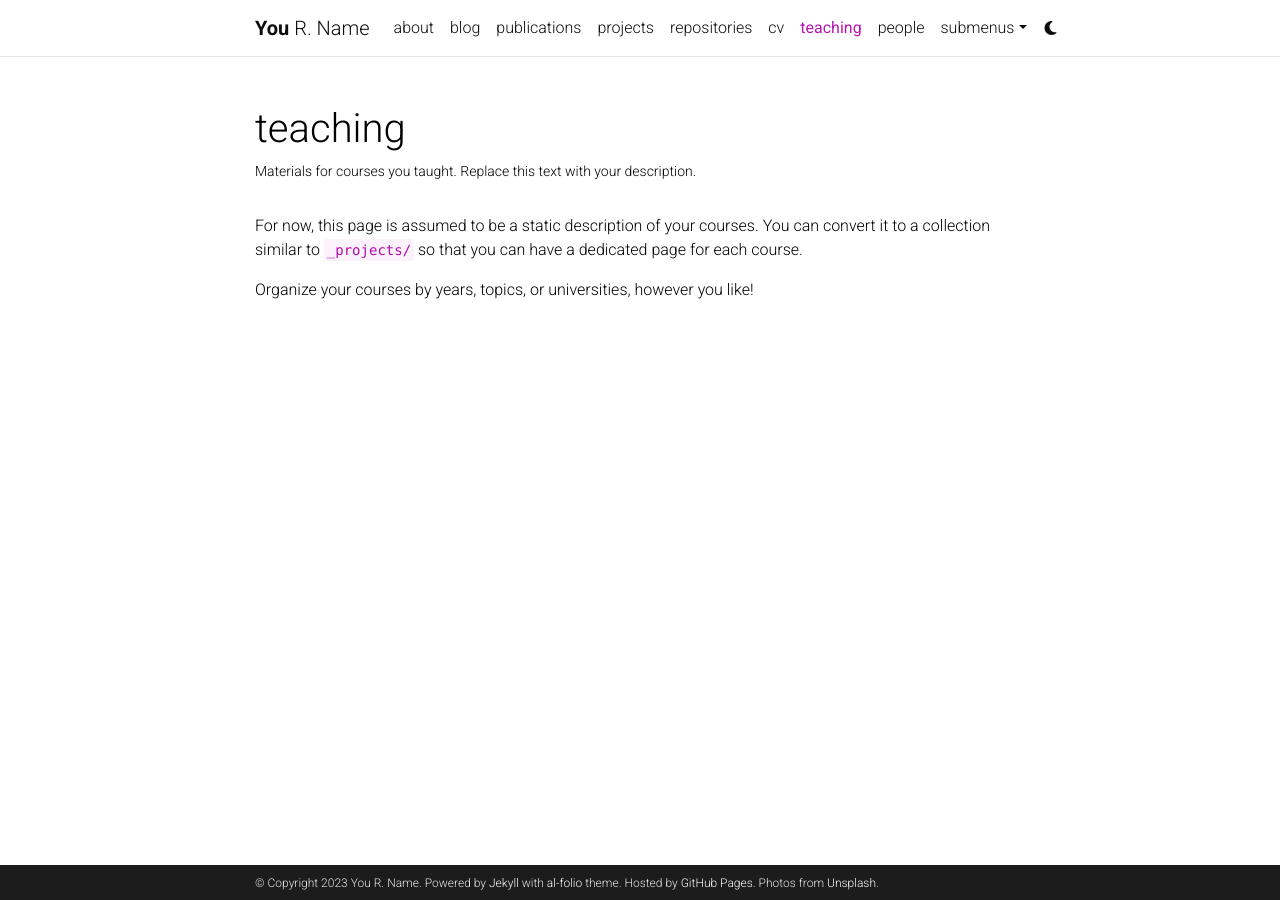
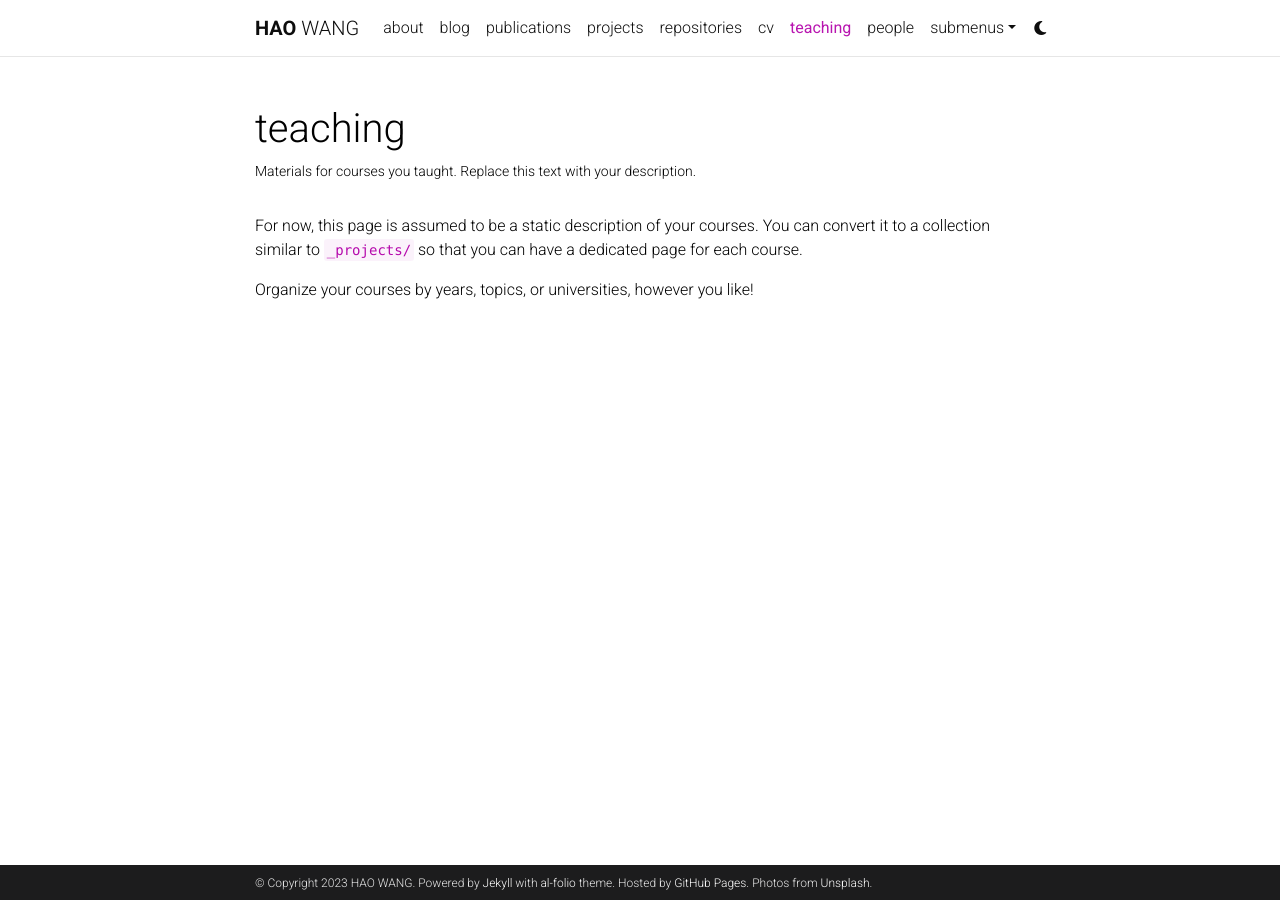
Before and after one commit to WHWH1996/hwangdv.github.io, a Jekyll site: the page built from _pages/teaching.md, in a window 1280 px wide. Built offline with Jekyll 4.4.1, drawn with Linux system fonts in a browser that asks for light colours; comment, search, counter and statistics services are not loaded; a style sheet for code colours, icons or effects is not loaded.

Commit message:
Update _config.yml

```diff
--- a/_config.yml
+++ b/_config.yml
@@ -3,10 +3,9 @@
 # -----------------------------------------------------------------------------
 
 title: blank # the website title (if blank, full name will be used instead)
-first_name: You
-middle_name: R.
-last_name: Name
-email: you@example.com
+first_name: HAO
+last_name: WANG
+email: hwangdv@connect.ust.hk
 description: > # the ">" symbol means to ignore newlines until "footer_text:"
   A simple, whitespace theme for academics. Based on [*folio](https://github.com/bogoli/-folio) design.
 footer_text: >
@@ -18,8 +17,8 @@
 lang: en # the language of your site (for example: en, fr, cn, ru, etc.)
 icon: ⚛️  # the emoji used as the favicon (alternatively, provide image name in /assets/img/)
 
-url: https://alshedivat.github.io # the base hostname & protocol for your site
-baseurl: /al-folio # the subpath of your site, e.g. /blog/
+url: https://whwh1996.github.io # the base hostname & protocol for your site
+baseurl: /whwh1996.github.io/ # the subpath of your site, e.g. /blog/
 last_updated: false # set to true if you want to display last updated in the footer
 impressum_path:  # set to path to include impressum link in the footer, use the same path as permalink in a page, helps to conform with EU GDPR
 
```
